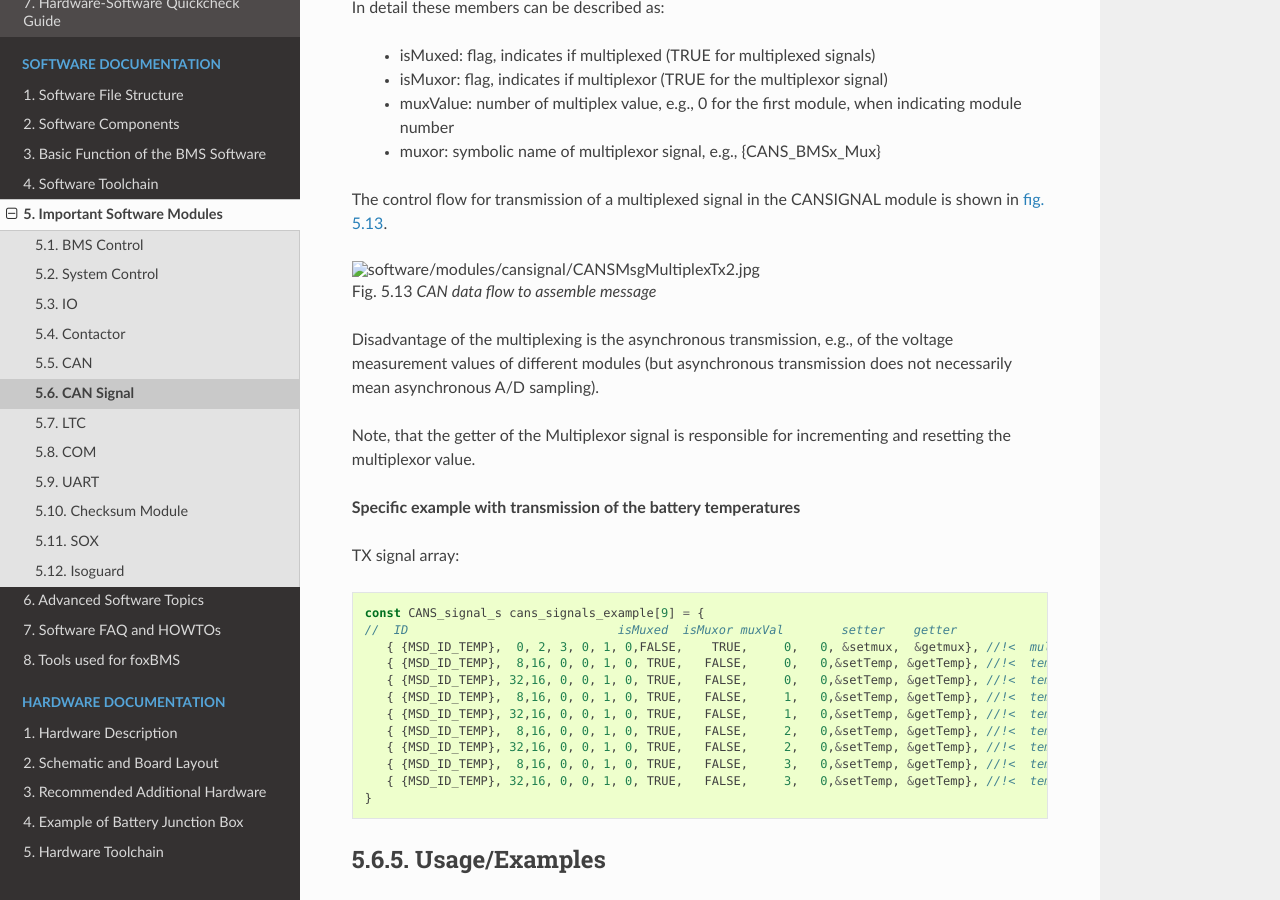
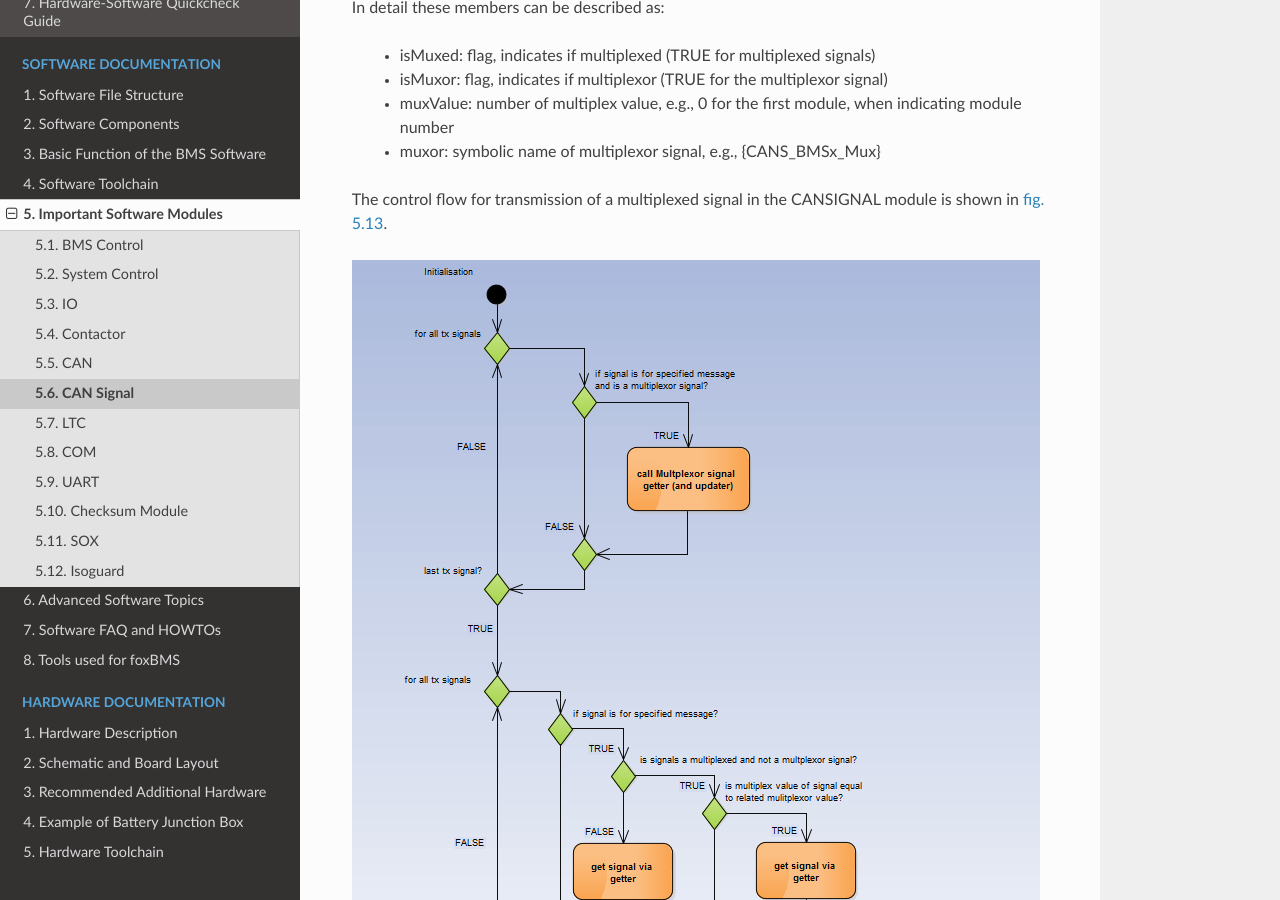
Before and after one commit to foxBMS/foxBMS-documentation, a Sphinx documentation site: the page built from doc/sphinx/software/modules/cansignal/cansignal.rst, in a window 1280 px wide and 900 px high, scrolled down 3514 px. Built offline with Sphinx 7.4.7 and the Read the Docs theme 2.0.0, drawn with Linux system fonts in a browser that asks for light colours; the version number could not be read and is left out.

Commit message:
Fixe PNG figure case sensitivity in name! (Lorentz)

```diff
--- a/doc/sphinx/software/modules/cansignal/cansignal.rst
+++ b/doc/sphinx/software/modules/cansignal/cansignal.rst
@@ -152,7 +152,7 @@ In detail these members can be described as:
 The control flow for transmission of a multiplexed signal in the CANSIGNAL module is shown in :numref:`fig. %s <cansignal_figure2>`.
 
 .. _cansignal_figure2:
-.. figure:: CANSMsgMultiplexTx2.jpg
+.. figure:: CANSMsgMultiplexTX2.png
 
    CAN data flow to assemble message
 
```
